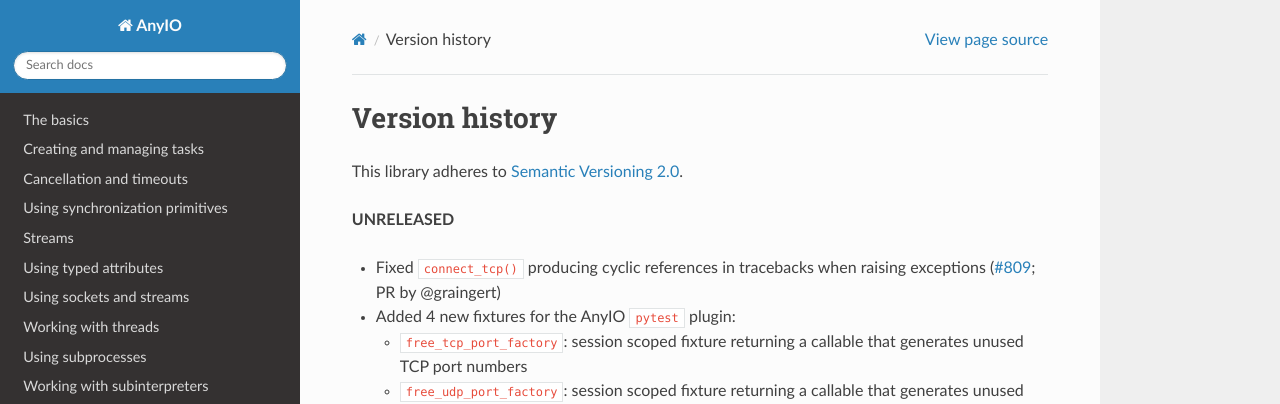
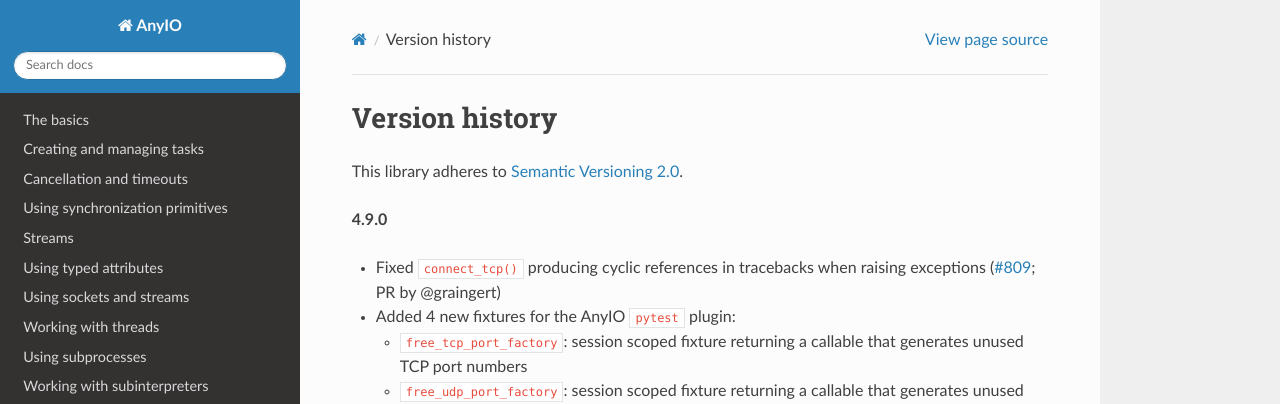
Before and after one commit to agronholm/anyio, a Sphinx documentation site: the page built from docs/versionhistory.rst, in a window 1280 px wide and 900 px high. Shown: the top 404 px of the window. Built offline with Sphinx 7.4.7 and the Read the Docs theme 3.1.0, drawn with Linux system fonts in a browser that asks for light colours; the version number could not be read and is left out.

Commit message:
Bumped up the version

```diff
--- a/docs/versionhistory.rst
+++ b/docs/versionhistory.rst
@@ -3,7 +3,7 @@ Version history
 
 This library adheres to `Semantic Versioning 2.0 <http://semver.org/>`_.
 
-**UNRELEASED**
+**4.9.0**
 
 - Fixed ``connect_tcp()`` producing cyclic references in tracebacks when raising
   exceptions (`#809 <https://github.com/agronholm/anyio/pull/809>`_; PR by @graingert)
```
